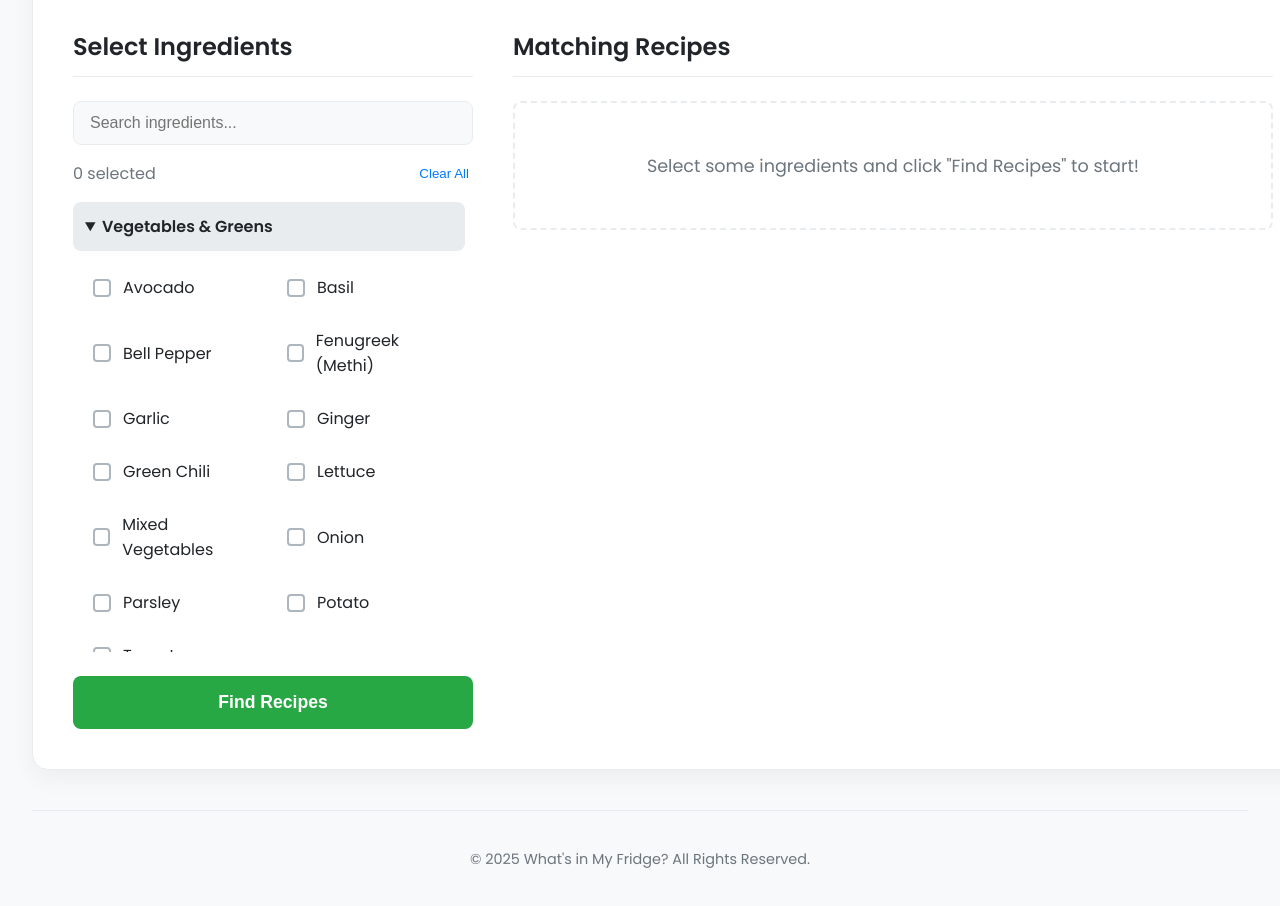
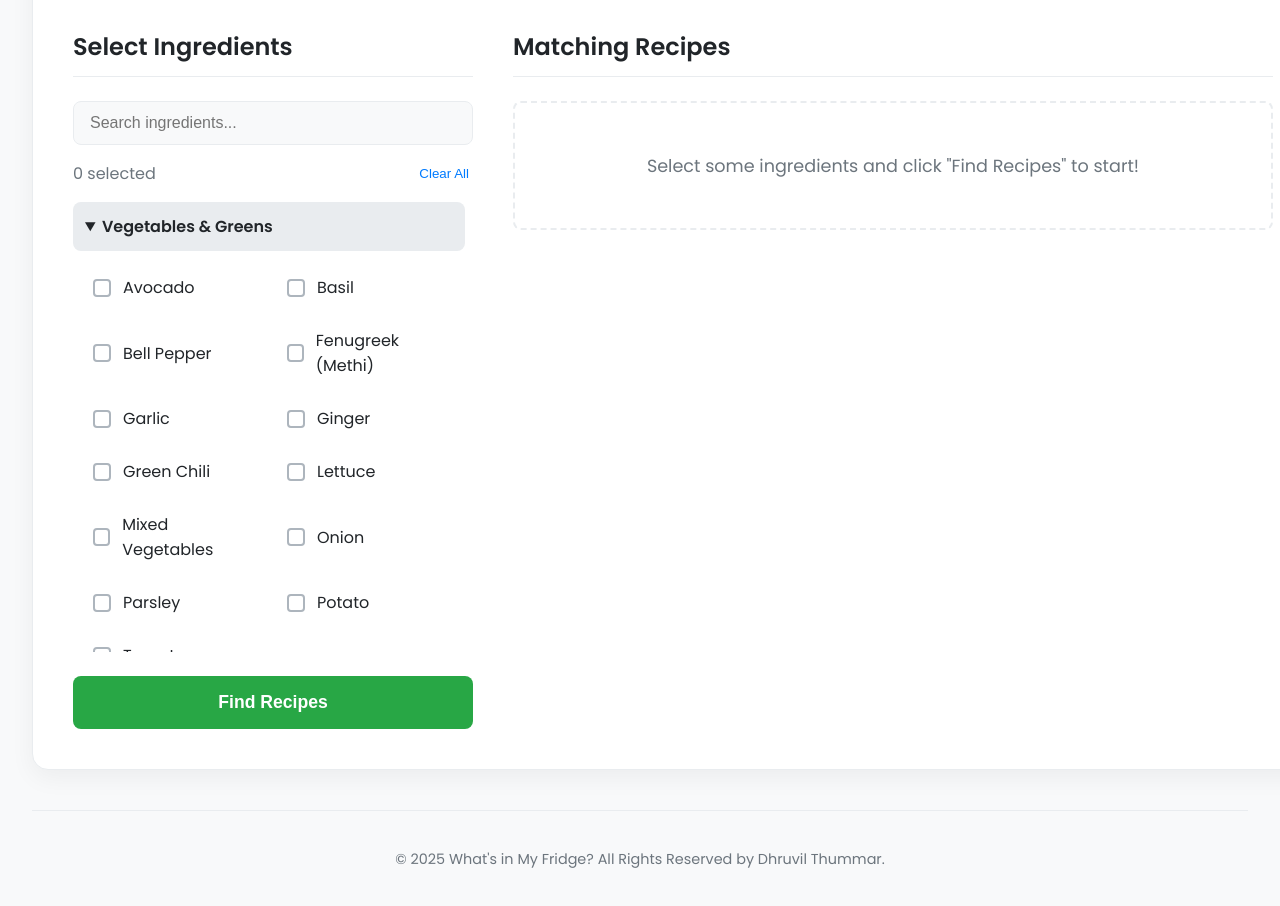
Before and after one commit to DhruvilThummar/What-s-In-My-Fridge, a plain HTML site: page index.html in a window 1280 px wide. Shown: the part 124-1030 px from the top of the page. Drawn offline with Linux system fonts and the light colour scheme.

Commit message:
Update index.html

```diff
--- a/index.html
+++ b/index.html
@@ -61,7 +61,7 @@
 
     <script src="script.js"></script>
 <footer class="app-footer">
-    <p>&copy; 2025 What's in My Fridge? All Rights Reserved.</p>
+    <p>&copy; 2025 What's in My Fridge? All Rights Reserved by Dhruvil Thummar.</p>
 </footer>
 
 </body>
```
